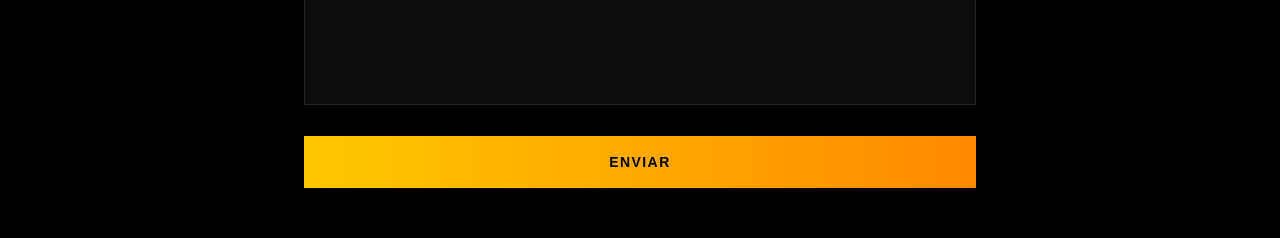
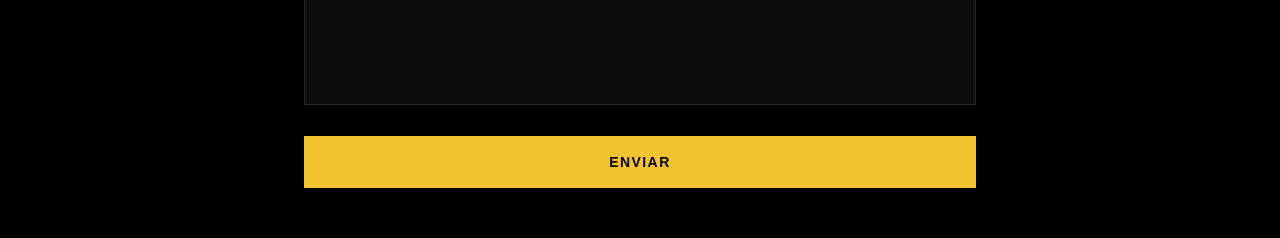
Before and after one commit to LeooQuipildor/Aurea-Ecommerce, a React (Vite) app in the folder client/: page /contacto in a window 1280 px wide. Shown: the part 800-1038 px from the top of the page. Built offline with nearby package versions, Linux system fonts and the light colour scheme; a web font is replaced by a local one.

Commit message:
Edite el diseño de los buttons naranjas ademas lo componetice

```diff
--- /dev/null
+++ b/client/src/components/Button.jsx
@@ -0,0 +1,41 @@
+import React from "react";
+
+const Button = ({
+  children,
+  onClick,
+  type = "button",
+  disabled = false,
+  className = "",
+  fullWidth = false,
+}) => {
+  return (
+    <button
+      type={type}
+      onClick={onClick}
+      disabled={disabled}
+      className={`
+        bg-[#F4C430]
+        text-black
+        font-bold
+        py-4
+        px-8
+        uppercase
+        tracking-widest
+        text-sm
+        drop-shadow-[4px_4px_1px_rgba(0,0,0,0.3)]
+        border-black
+        hover:bg-[#E5B52A]
+        transition-all
+        duration-300
+        disabled:opacity-50
+        disabled:cursor-not-allowed
+        ${fullWidth ? "w-full" : ""}
+        ${className}
+      `}
+    >
+      {children}
+    </button>
+  );
+};
+
+export default Button;
--- a/client/src/pages/CartPage.jsx
+++ b/client/src/pages/CartPage.jsx
@@ -1,6 +1,7 @@
 import { useCart } from "../context/CartContext";
 import { Link } from "react-router-dom";
 import Footer from "../components/Footer";
+import Button from "../components/Button";
 
 const CartPage = () => {
   const { cart, removeFromCart, updateQuantity, totalItems } = useCart();
@@ -40,11 +41,8 @@ const CartPage = () => {
             Descubrí nuestra colección de joyas únicas y encontrá la pieza
             perfecta para vos.
           </p>
-          <Link
-            to="/catalogo"
-            className="bg-gradient-to-r from-yellow-400 to-orange-400 text-black font-semibold py-4 px-12 uppercase tracking-widest text-sm hover:from-yellow-300 hover:to-orange-300 transition-all duration-300"
-          >
-            Explorar Catálogo
+          <Link to="/catalogo">
+            <Button>Explorar Catálogo</Button>
           </Link>
         </div>
         <Footer />
@@ -216,11 +214,8 @@ const CartPage = () => {
                   </span>
                 </div>
 
-                <Link
-                  to="/checkout"
-                  className="block w-full text-center bg-gradient-to-r from-yellow-400 to-orange-400 text-black font-semibold py-4 px-8 uppercase tracking-widest text-sm hover:from-yellow-300 hover:to-orange-300 transition-all duration-300 mb-4"
-                >
-                  Realizar mi Pedido
+                <Link to="/checkout" className="block mb-4">
+                  <Button fullWidth>Realizar mi Pedido</Button>
                 </Link>
 
                 <Link
--- a/client/src/pages/CheckoutPage.jsx
+++ b/client/src/pages/CheckoutPage.jsx
@@ -2,6 +2,7 @@ import { useState } from "react";
 import { useCart } from "../context/CartContext";
 import { useNavigate } from "react-router-dom";
 import Footer from "../components/Footer";
+import Button from "../components/Button";
 
 const CheckoutPage = () => {
   const { cart, totalItems, clearCart } = useCart();
@@ -81,12 +82,7 @@ const CheckoutPage = () => {
           <p className="text-gray-500 text-base md:text-lg mb-12 max-w-md">
             Agregá productos a tu carrito antes de realizar un pedido.
           </p>
-          <button
-            onClick={() => navigate("/catalogo")}
-            className="bg-gradient-to-r from-yellow-400 to-orange-400 text-black font-semibold py-4 px-12 uppercase tracking-widest text-sm hover:from-yellow-300 hover:to-orange-300 transition-all duration-300"
-          >
-            Ir al Catálogo
-          </button>
+          <Button onClick={() => navigate("/catalogo")}>Ir al Catálogo</Button>
         </div>
         <Footer />
       </div>
@@ -421,28 +417,15 @@ const CheckoutPage = () => {
                   </div>
 
                   {/* Botón de envío */}
-                  <button
+                  <Button
                     type="submit"
                     disabled={isSubmitting || !acceptTerms}
-                    className="w-full bg-gradient-to-r from-yellow-400 to-orange-400 text-black font-bold py-4 px-8 uppercase tracking-wider text-sm hover:from-yellow-300 hover:to-orange-300 transition-all duration-300 disabled:opacity-50 disabled:cursor-not-allowed flex items-center justify-center gap-2"
+                    fullWidth
                   >
-                    <svg
-                      className="w-5 h-5"
-                      fill="none"
-                      stroke="currentColor"
-                      viewBox="0 0 24 24"
-                    >
-                      <path
-                        strokeLinecap="round"
-                        strokeLinejoin="round"
-                        strokeWidth={2}
-                        d="M5 13l4 4L19 7"
-                      />
-                    </svg>
                     {isSubmitting
                       ? "Procesando..."
                       : `Confirmar Pedido - $${totalPrice.toLocaleString()}`}
-                  </button>
+                  </Button>
                 </form>
               </div>
             </div>
--- a/client/src/pages/ContactPage.jsx
+++ b/client/src/pages/ContactPage.jsx
@@ -1,6 +1,7 @@
 import { useState } from "react";
 import Footer from "../components/Footer";
 import FAQSection from "../components/FAQSection";
+import Button from "../components/Button";
 
 const ContactPage = () => {
   const [formData, setFormData] = useState({
@@ -225,13 +226,9 @@ const ContactPage = () => {
 
             {/* Botón de envío */}
             <div>
-              <button
-                type="submit"
-                disabled={isSubmitting}
-                className="w-full bg-gradient-to-r from-yellow-400 to-orange-400 text-black font-semibold py-4 px-8 uppercase tracking-widest text-sm hover:from-yellow-400 hover:to-orange-400 transition-all duration-300 disabled:opacity-50 disabled:cursor-not-allowed"
-              >
+              <Button type="submit" disabled={isSubmitting} fullWidth>
                 {isSubmitting ? "Enviando..." : "Enviar"}
-              </button>
+              </Button>
             </div>
 
             {/* Mensaje de éxito */}
```
